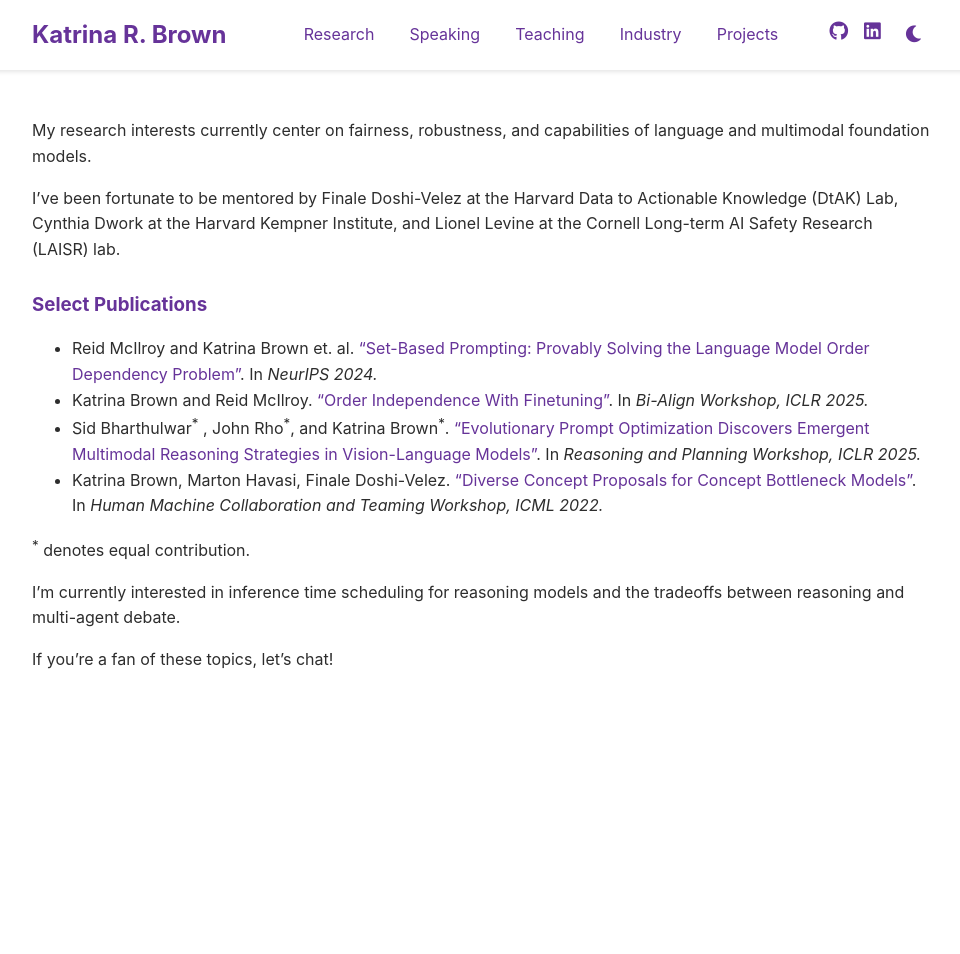
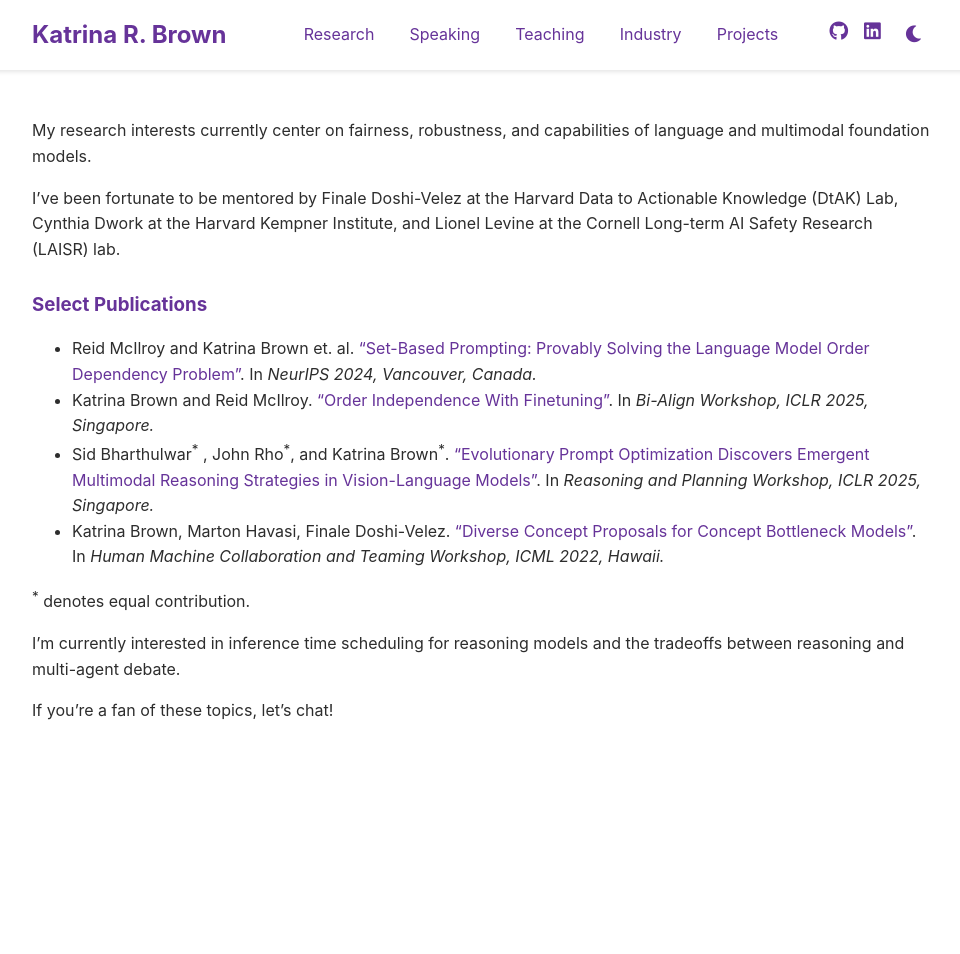
Before and after one commit to brownkat6/katrinarbrown, a Jekyll site: the page built from docs/research.md, in a window 1280 px wide. Shown: the whole page, without its empty margins (158-1118 px from the left). Built offline with Jekyll 4.4.1, drawn with Linux system fonts in a browser that asks for light colours.

Commit message:
citation format

```diff
--- a/docs/research.md
+++ b/docs/research.md
@@ -8,10 +8,10 @@ My research interests currently center on fairness, robustness, and capabilities
 I've been fortunate to be mentored by Finale Doshi-Velez at the Harvard Data to Actionable Knowledge (DtAK) Lab, Cynthia Dwork at the Harvard Kempner Institute, and Lionel Levine at the Cornell Long-term AI Safety Research (LAISR) lab.
 
 ### Select Publications
-- Reid McIlroy and Katrina Brown et. al. ["Set-Based Prompting: Provably Solving the Language Model Order Dependency Problem"](https://arxiv.org/abs/2406.03919). In *NeurIPS 2024.*
-- Katrina Brown and Reid McIlroy. ["Order Independence With Finetuning"](https://openreview.net/pdf?id=08E6XX0Yen). In *Bi-Align Workshop, ICLR 2025.*
-- Sid Bharthulwar<sup>*</sup> , John Rho<sup>*</sup>, and Katrina Brown<sup>*</sup>. ["Evolutionary Prompt Optimization Discovers Emergent Multimodal Reasoning Strategies in Vision-Language Models"](https://openreview.net/pdf?id=u8BO0NFF21). In _Reasoning and Planning Workshop, ICLR 2025._
-- Katrina Brown, Marton Havasi, Finale Doshi-Velez. ["Diverse Concept Proposals for Concept Bottleneck Models"](https://arxiv.org/pdf/2412.18059). In *Human Machine Collaboration and Teaming Workshop, ICML 2022.*
+- Reid McIlroy and Katrina Brown et. al. ["Set-Based Prompting: Provably Solving the Language Model Order Dependency Problem"](https://arxiv.org/abs/2406.03919). In *NeurIPS 2024, Vancouver, Canada.*
+- Katrina Brown and Reid McIlroy. ["Order Independence With Finetuning"](https://openreview.net/pdf?id=08E6XX0Yen). In *Bi-Align Workshop, ICLR 2025, Singapore.*
+- Sid Bharthulwar<sup>*</sup> , John Rho<sup>*</sup>, and Katrina Brown<sup>*</sup>. ["Evolutionary Prompt Optimization Discovers Emergent Multimodal Reasoning Strategies in Vision-Language Models"](https://openreview.net/pdf?id=u8BO0NFF21). In _Reasoning and Planning Workshop, ICLR 2025, Singapore._
+- Katrina Brown, Marton Havasi, Finale Doshi-Velez. ["Diverse Concept Proposals for Concept Bottleneck Models"](https://arxiv.org/pdf/2412.18059). In *Human Machine Collaboration and Teaming Workshop, ICML 2022, Hawaii.*
 
 <sup>*</sup> denotes equal contribution.
 
```
